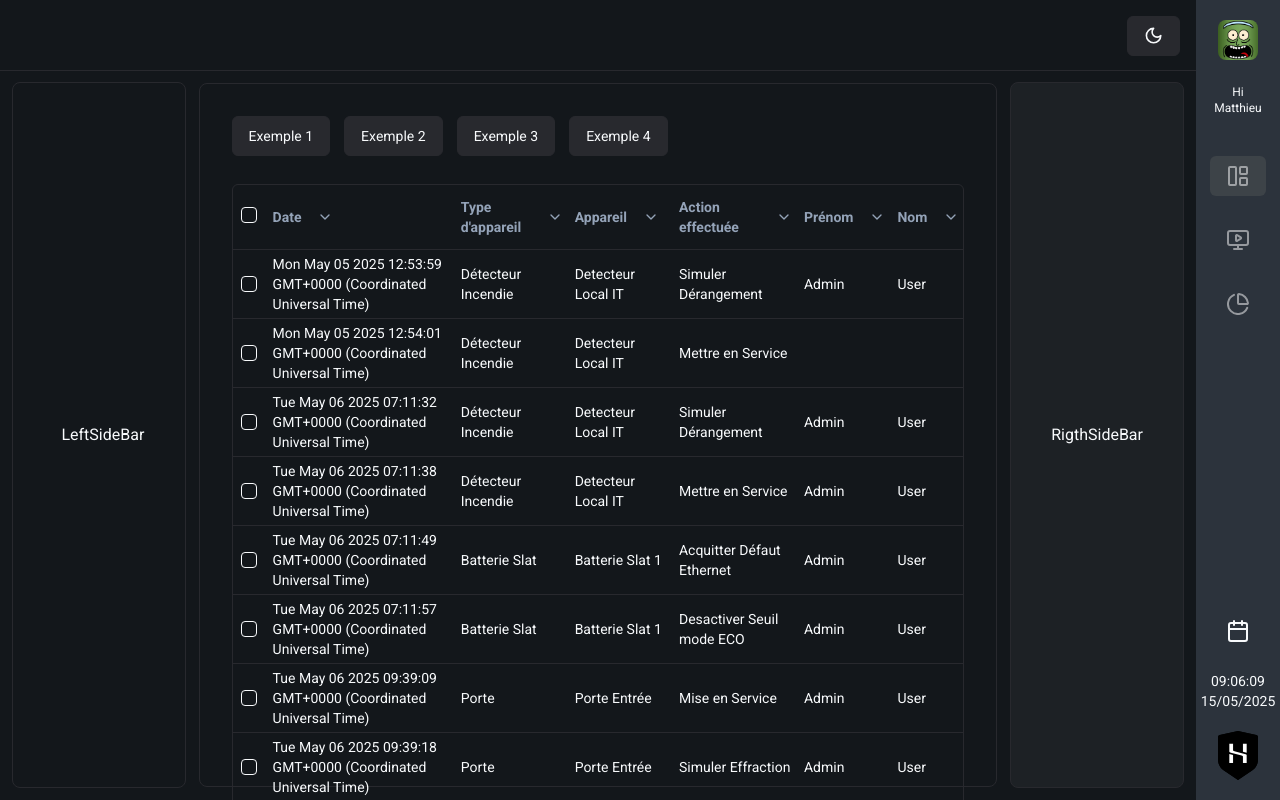
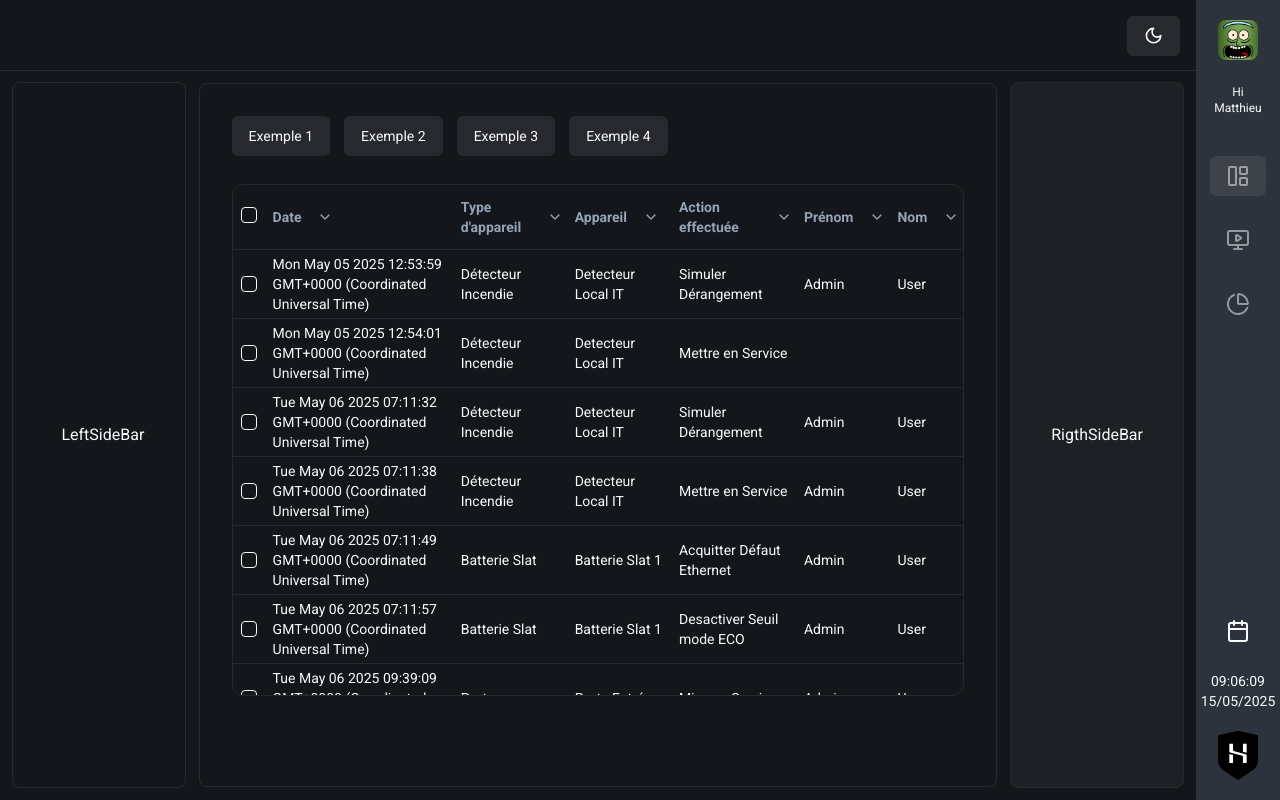
Before and after one commit to pgrandne/hubimat, a Next.js app: page / in a window 1280 px wide. Shown: the top 800 px of the page. Built offline with nearby package versions, Linux system fonts and the light colour scheme.

Commit message:
Allow to set height and scrollbar on overflow

```diff
--- a/components/Structure/Core.tsx
+++ b/components/Structure/Core.tsx
@@ -33,7 +33,7 @@ export const Core = () => {
       }
 
       { (exampleChoice==1) &&
-      <AdvancedTable data={getData1()} enableGeneralSearch={true} enableRowSelection={true}>
+      <AdvancedTable data={getData1()} enableGeneralSearch={true} enableRowSelection={true} className="h-[32rem]">
         <AdvancedTableCaption>A list of Data.</AdvancedTableCaption>
         <AdvancedTableHeader>
           <AdvancedTableHead accessor="date">Date</AdvancedTableHead>
--- a/components/Structure/components/AdvancedTable/AdvancedTable.tsx
+++ b/components/Structure/components/AdvancedTable/AdvancedTable.tsx
@@ -159,7 +159,7 @@ const AdvancedTable = (props: PropsWithChildren<Props>) => {
     columns.push(selectColumn)
   }
 
-  return <TanstackTableImplementation columns={columns} data={props.data} />
+  return <TanstackTableImplementation columns={columns} data={props.data} className={props.className} />
 }
 
 export default AdvancedTable;
--- a/components/Structure/components/AdvancedTable/TanstackTableImplementation.tsx
+++ b/components/Structure/components/AdvancedTable/TanstackTableImplementation.tsx
@@ -31,11 +31,13 @@ import { ChevronDown, ChevronRight } from "lucide-react"
 interface AdvancedTableProps<TData, TValue> {
   columns: ColumnDef<TData, TValue>[]
   data: TData[]
+  className?: string | undefined
 }
 
 export default function TanstackTableImplementation<TData, TValue>({
   columns,
   data,
+  className
 }: AdvancedTableProps<TData, TValue>) {
   const [rowSelection, setRowSelection] = React.useState({})
   const [sorting, setSorting] = React.useState<SortingState>([])
@@ -68,7 +70,7 @@ export default function TanstackTableImplementation<TData, TValue>({
   })
 
   return (
-    <div className="rounded-md border">
+    <div className={"rounded-xl border overflow-y-auto "+className||''}>
       <Table>
         <TableHeader>
           {table.getHeaderGroups().map((headerGroup) => (
```
